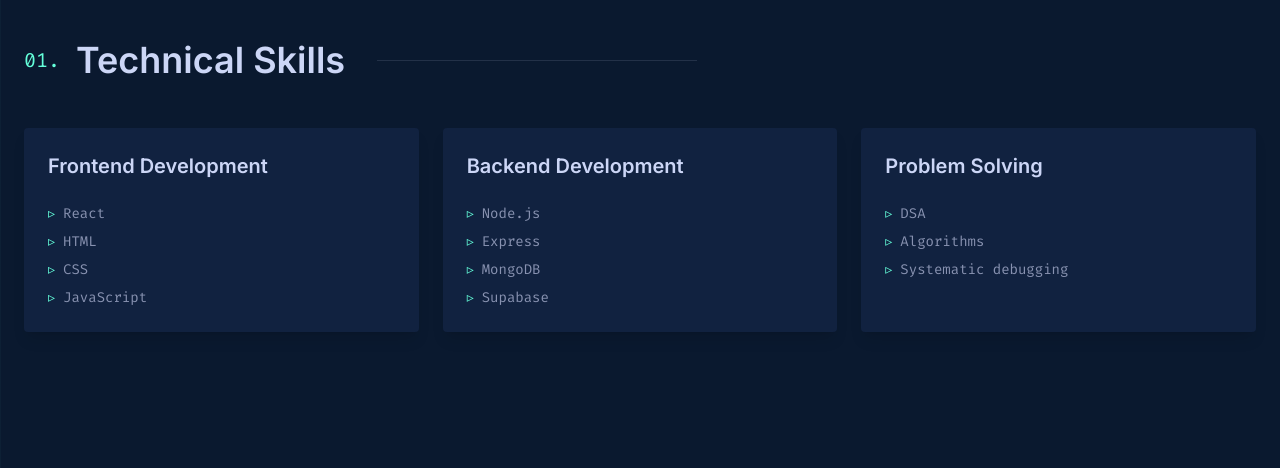
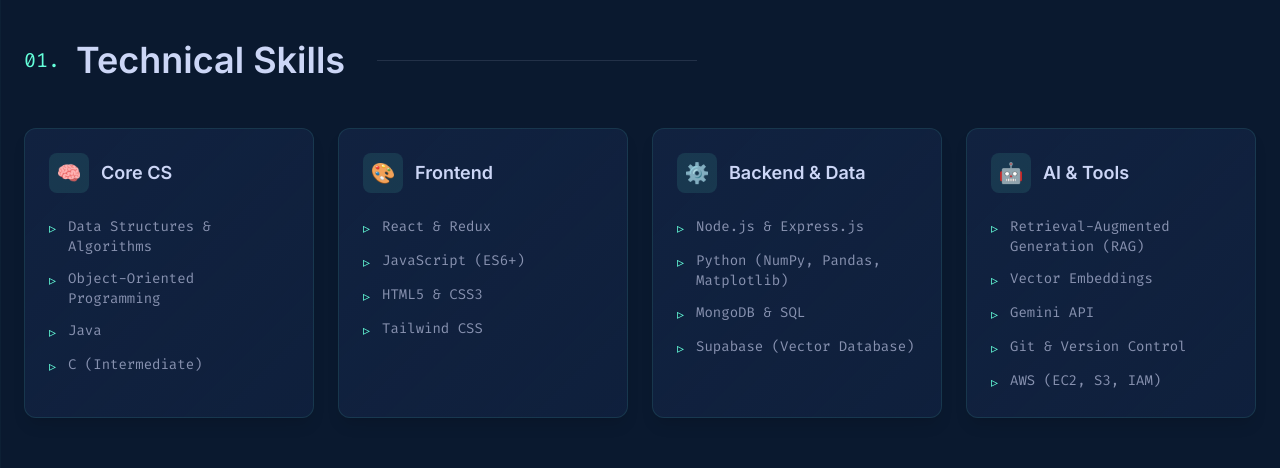
Before and after one commit to mathacharan30/Portfolio, a React (Vite) app: page / in a window 1280 px wide. Shown: the part 840-1308 px from the top of the page. Built offline with nearby package versions, Linux system fonts and the light colour scheme.

Commit message:
made changes

```diff
--- a/src/data.js
+++ b/src/data.js
@@ -27,9 +27,31 @@
     twitter: "https://x.com/MathaCharan",
   },
   skills: {
-    frontend: ["React", "HTML", "CSS", "JavaScript"],
-    backend: ["Node.js", "Express", "MongoDB", "Supabase"],
-    problemSolving: ["DSA", "Algorithms", "Systematic debugging"],
+    coreCS: [
+      "Data Structures & Algorithms",
+      "Object-Oriented Programming",
+      "Java",
+      "C (Intermediate)"
+    ],
+    frontend: [
+      "React & Redux",
+      "JavaScript (ES6+)",
+      "HTML5 & CSS3",
+      "Tailwind CSS"
+    ],
+    backend: [
+      "Node.js & Express.js",
+      "Python (NumPy, Pandas, Matplotlib)",
+      "MongoDB & SQL",
+      "Supabase (Vector Database)"
+    ],
+    aiTools: [
+      "Retrieval-Augmented Generation (RAG)",
+      "Vector Embeddings",
+      "Gemini API",
+      "Git & Version Control",
+      "AWS (EC2, S3, IAM)"
+    ],
   },
   experience: [
     {
@@ -86,9 +108,10 @@
   labels: {
     skillsTitle: 'Skills',
     skills: {
+      coreCS: 'Core CS',
       frontend: 'Frontend',
-      backend: 'Backend',
-      problemSolving: 'Problem Solving',
+      backend: 'Backend & Data',
+      aiTools: 'AI & Tools',
     },
     stats: {
       heading: 'GitHub & LeetCode',
--- a/src/sections/Skills.jsx
+++ b/src/sections/Skills.jsx
@@ -12,49 +12,89 @@
           <div className="h-px dark:bg-textDim/20 bg-textDim-light/20 flex-grow max-w-xs ml-4"></div>
         </div>
 
-        <div className="grid grid-cols-1 md:grid-cols-3 gap-6">
-          <div className="dark:bg-secondary bg-secondary-light p-6 rounded shadow-lg hover:-translate-y-2 hover:shadow-2xl transition-all duration-300 animate-fadeInUp opacity-0 delay-100">
-            <h3 className="text-xl font-bold dark:text-textLight text-textLight-light mb-6">
-              Frontend Development
-            </h3>
-            <ul className="space-y-2">
-              {data.skills.frontend.map((skill) => (
+        <div className="grid grid-cols-1 md:grid-cols-2 lg:grid-cols-4 gap-6">
+          <div className="group dark:bg-gradient-to-br dark:from-secondary dark:to-secondary/80 bg-gradient-to-br from-secondary-light to-blue-50 p-6 rounded-xl shadow-lg hover:-translate-y-3 hover:shadow-2xl transition-all duration-500 animate-fadeInUp opacity-0 delay-100 border dark:border-primary/10 border-primary-light/20">
+            <div className="flex items-center gap-3 mb-6">
+              <div className="w-10 h-10 rounded-lg dark:bg-primary/10 bg-primary-light/10 flex items-center justify-center group-hover:scale-110 transition-transform duration-300">
+                <span className="text-xl">🧠</span>
+              </div>
+              <h3 className="text-lg font-bold dark:text-textLight text-textLight-light">
+                {data.labels.skills.coreCS}
+              </h3>
+            </div>
+            <ul className="space-y-3">
+              {data.skills.coreCS.map((skill) => (
                 <li
                   key={skill}
-                  className="flex items-center dark:text-textDim text-textDim-light font-mono text-sm before:content-['▹'] dark:before:text-primary before:text-primary-light before:mr-2"
+                  className="flex items-start dark:text-textDim text-textDim-light font-mono text-sm hover:text-primary-light dark:hover:text-primary transition-colors duration-200"
                 >
+                  <span className="dark:text-primary text-primary-light mr-3 mt-0.5 group-hover:animate-pulse">▹</span>
                   {skill}
                 </li>
               ))}
             </ul>
           </div>
 
-          <div className="dark:bg-secondary bg-secondary-light p-6 rounded shadow-lg hover:-translate-y-2 hover:shadow-2xl transition-all duration-300 animate-fadeInUp opacity-0 delay-200">
-            <h3 className="text-xl font-bold dark:text-textLight text-textLight-light mb-6">
-              Backend Development
-            </h3>
-            <ul className="space-y-2">
-              {data.skills.backend.map((skill) => (
+          <div className="group dark:bg-gradient-to-br dark:from-secondary dark:to-secondary/80 bg-gradient-to-br from-secondary-light to-blue-50 p-6 rounded-xl shadow-lg hover:-translate-y-3 hover:shadow-2xl transition-all duration-500 animate-fadeInUp opacity-0 delay-200 border dark:border-primary/10 border-primary-light/20">
+            <div className="flex items-center gap-3 mb-6">
+              <div className="w-10 h-10 rounded-lg dark:bg-primary/10 bg-primary-light/10 flex items-center justify-center group-hover:scale-110 transition-transform duration-300">
+                <span className="text-xl">🎨</span>
+              </div>
+              <h3 className="text-lg font-bold dark:text-textLight text-textLight-light">
+                {data.labels.skills.frontend}
+              </h3>
+            </div>
+            <ul className="space-y-3">
+              {data.skills.frontend.map((skill) => (
                 <li
                   key={skill}
-                  className="flex items-center dark:text-textDim text-textDim-light font-mono text-sm before:content-['▹'] dark:before:text-primary before:text-primary-light before:mr-2"
+                  className="flex items-start dark:text-textDim text-textDim-light font-mono text-sm hover:text-primary-light dark:hover:text-primary transition-colors duration-200"
                 >
+                  <span className="dark:text-primary text-primary-light mr-3 mt-0.5 group-hover:animate-pulse">▹</span>
                   {skill}
                 </li>
               ))}
             </ul>
           </div>
 
-          <div className="dark:bg-secondary bg-secondary-light p-6 rounded shadow-lg hover:-translate-y-2 hover:shadow-2xl transition-all duration-300 animate-fadeInUp opacity-0 delay-300">
-            <h3 className="text-xl font-bold dark:text-textLight text-textLight-light mb-6">
-              Problem Solving
-            </h3>
-            <ul className="space-y-2">
-              {data.skills.problemSolving.map((skill) => (
+          <div className="group dark:bg-gradient-to-br dark:from-secondary dark:to-secondary/80 bg-gradient-to-br from-secondary-light to-blue-50 p-6 rounded-xl shadow-lg hover:-translate-y-3 hover:shadow-2xl transition-all duration-500 animate-fadeInUp opacity-0 delay-300 border dark:border-primary/10 border-primary-light/20">
+            <div className="flex items-center gap-3 mb-6">
+              <div className="w-10 h-10 rounded-lg dark:bg-primary/10 bg-primary-light/10 flex items-center justify-center group-hover:scale-110 transition-transform duration-300">
+                <span className="text-xl">⚙️</span>
+              </div>
+              <h3 className="text-lg font-bold dark:text-textLight text-textLight-light">
+                {data.labels.skills.backend}
+              </h3>
+            </div>
+            <ul className="space-y-3">
+              {data.skills.backend.map((skill) => (
                 <li
                   key={skill}
-                  className="flex items-center dark:text-textDim text-textDim-light font-mono text-sm before:content-['▹'] dark:before:text-primary before:text-primary-light before:mr-2"
+                  className="flex items-start dark:text-textDim text-textDim-light font-mono text-sm hover:text-primary-light dark:hover:text-primary transition-colors duration-200"
                 >
+                  <span className="dark:text-primary text-primary-light mr-3 mt-0.5 group-hover:animate-pulse">▹</span>
+                  {skill}
+                </li>
+              ))}
+            </ul>
+          </div>
+
+          <div className="group dark:bg-gradient-to-br dark:from-secondary dark:to-secondary/80 bg-gradient-to-br from-secondary-light to-blue-50 p-6 rounded-xl shadow-lg hover:-translate-y-3 hover:shadow-2xl transition-all duration-500 animate-fadeInUp opacity-0 delay-400 border dark:border-primary/10 border-primary-light/20">
+            <div className="flex items-center gap-3 mb-6">
+              <div className="w-10 h-10 rounded-lg dark:bg-primary/10 bg-primary-light/10 flex items-center justify-center group-hover:scale-110 transition-transform duration-300">
+                <span className="text-xl">🤖</span>
+              </div>
+              <h3 className="text-lg font-bold dark:text-textLight text-textLight-light">
+                {data.labels.skills.aiTools}
+              </h3>
+            </div>
+            <ul className="space-y-3">
+              {data.skills.aiTools.map((skill) => (
+                <li
+                  key={skill}
+                  className="flex items-start dark:text-textDim text-textDim-light font-mono text-sm hover:text-primary-light dark:hover:text-primary transition-colors duration-200"
+                >
+                  <span className="dark:text-primary text-primary-light mr-3 mt-0.5 group-hover:animate-pulse">▹</span>
                   {skill}
                 </li>
               ))}
```
